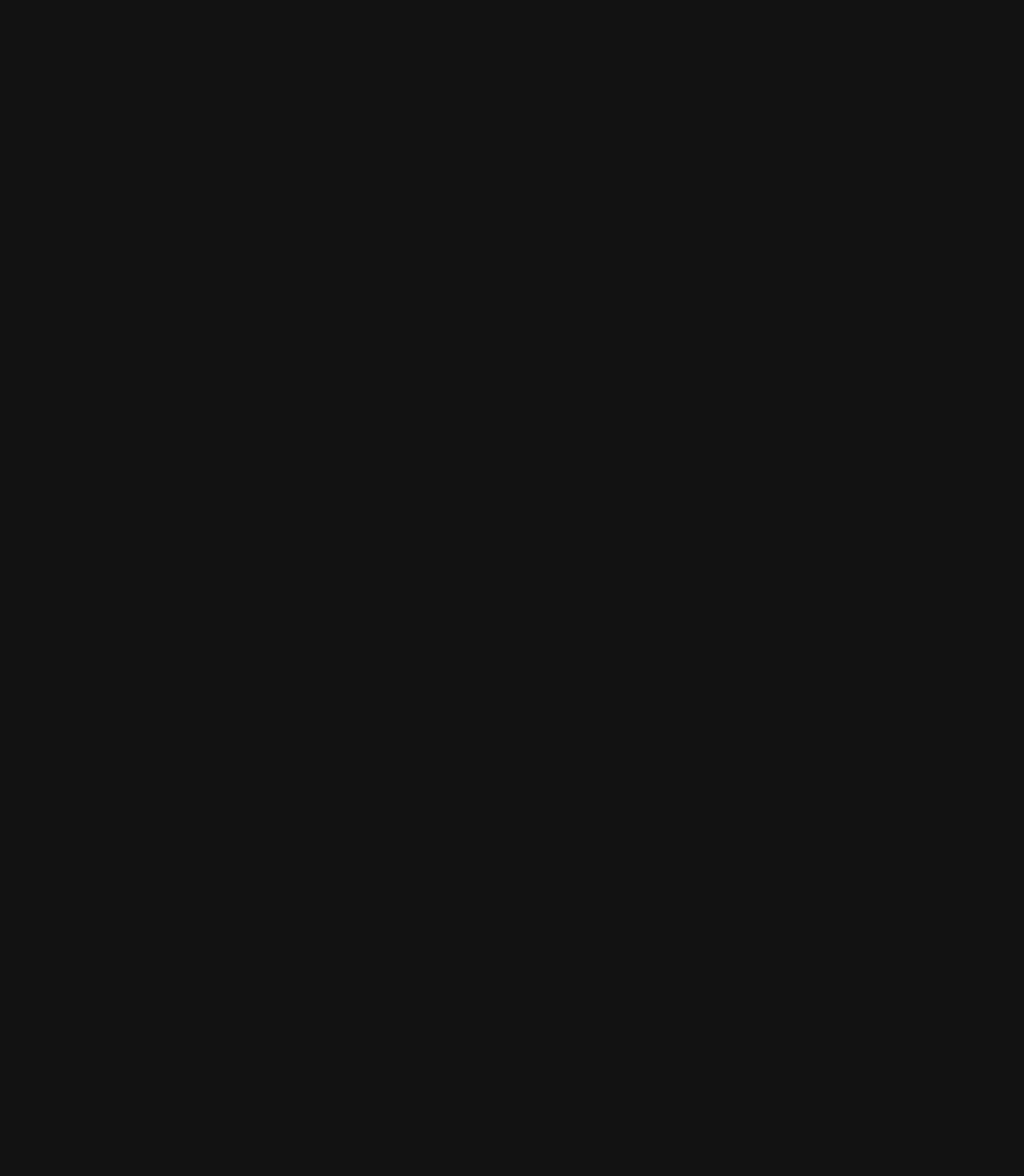
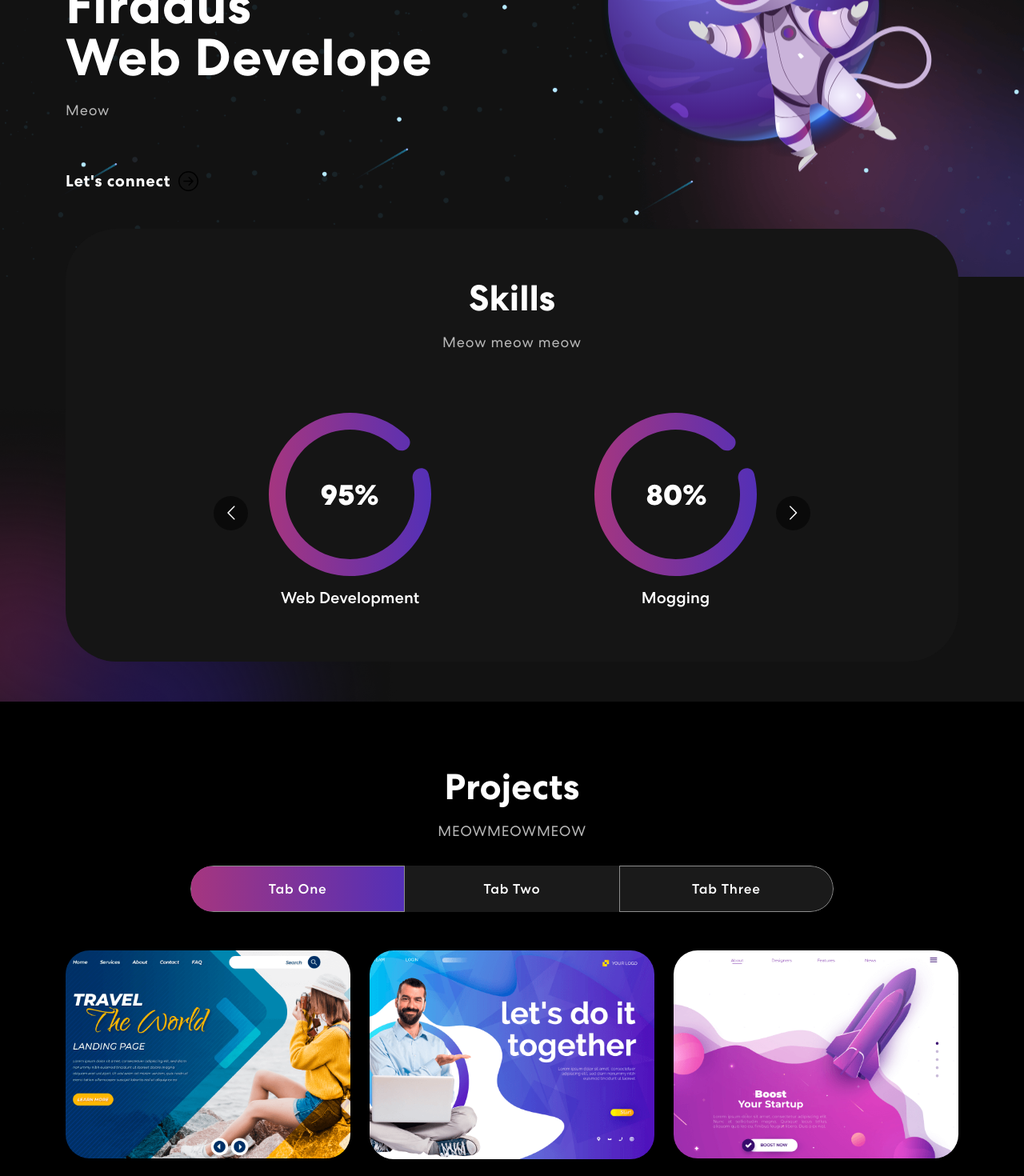
Before and after one commit to KiinanIshihara/Personal-Portfolio-Rfirdaus, a React (Create React App) app: page / in a window 1280 px wide. Shown: the part 420-1890 px from the top of the page at 80% size. Before the commit the page ends 800 px from the top, so only its background shows below. Built offline with nearby package versions, Linux system fonts and the light colour scheme.

Commit message:
added template banner, skills section, and project section (unfinished)

```diff
--- a/package.json
+++ b/package.json
@@ -8,9 +8,13 @@
     "@testing-library/react": "^16.2.0",
     "@testing-library/user-event": "^13.5.0",
     "bootstrap": "^5.3.3",
+    "install": "^0.13.0",
+    "npm": "^11.2.0",
     "react": "^19.0.0",
     "react-bootstrap": "^2.10.9",
+    "react-bootstrap-icons": "^1.11.5",
     "react-dom": "^19.0.0",
+    "react-multi-carousel": "^2.8.5",
     "react-scripts": "^5.0.1",
     "web-vitals": "^2.1.4"
   },
--- a/src/App.js
+++ b/src/App.js
@@ -1,6 +1,9 @@
 import logo from './logo.svg';
 import './App.css';
 import { NavBar } from './components/NavBar';
+import { Banner } from './components/Banner';
+import { Skills } from './components/Skills';
+import { Projects } from './components/Projects';
 import 'bootstrap/dist/css/bootstrap.min.css';
 
 
@@ -8,6 +11,10 @@
   return (
     <div className="App">
       <NavBar />
+      <Banner />
+      <Skills />
+      <Projects />
+
     </div>
   );
 }
--- /dev/null
+++ b/src/components/Banner.js
@@ -0,0 +1,66 @@
+import { Container, Row, Col } from "react-bootstrap"
+import { ArrowRightCircle } from "react-bootstrap-icons";
+import headerImg from "../assets/img/header-img.svg"
+import { useEffect, useState } from "react";
+
+export const Banner = () => {
+    const [loopNum, setLoopNum] = useState(0);
+    const [isDeleting, setIsDeleting] = useState(false);
+    const toRotate = [ "Web Developer", "Web Designer", "UI/UX Designer"];
+    const [text, setText] = useState('');
+    const [delta, setDelta] = useState(300 - Math.random() * 100);
+    const period = 2000;
+
+    useEffect(() => {
+        let ticker = setInterval(() => {
+            tick();
+        }, delta)
+
+        return () => { clearInterval(ticker)};
+    }, [text])
+
+    const tick = () => {
+        let i = loopNum % toRotate.length;
+        let fullText = toRotate[i];
+        let updatedText = isDeleting ? fullText.substring(0, text.length - 1) : fullText.substring(0, text.length + 1);
+
+        if (updatedText === '') {
+            setText("WOW");
+        }
+
+        setText(updatedText);
+
+        if (isDeleting) {
+            setDelta(prevDelta => prevDelta /2)
+        }
+
+        if (!isDeleting && updatedText === fullText) {
+            setIsDeleting(true);
+            setDelta(period);
+        } else if(isDeleting && updatedText === '') {
+            setIsDeleting(false);
+            setLoopNum(loopNum + 1);
+            setDelta(500);
+        }
+    }
+
+    return (
+        <section className="banner" id="home">
+            <Container>
+                <Row className="align-items-center">
+                    <Col xs={12} md={6} xl={7}>
+                        <span className="tagline">Welcome to my Portfolio</span>
+                        <h1>{`Hi I'm Radiya Firdaus `}<br></br><span className="wrap">{ text }</span></h1>
+                        <p>Meow</p>
+                        <button onClick={() => console.log("connect")}>Let's connect <ArrowRightCircle size={25}></ArrowRightCircle></button>
+                    </Col>
+                    <Col xs={12} md={6} xl={5}>
+                        <img src={headerImg} alt="Header Img"></img>
+                    </Col>
+                </Row>
+            </Container>
+        </section>
+    )
+
+
+}
--- /dev/null
+++ b/src/components/ProjectCard.js
@@ -0,0 +1,15 @@
+import { Col } from "react-bootstrap"
+
+export const ProjectCard = ({ title, description, imgUrl }) => {
+    return (
+        <Col sm={6} md={4}>
+            <div className="proj-imgbx">
+                <img src={imgUrl} alt="" />
+                <div className="proj-txtx">
+                    <h4>{title}</h4>
+                    <span>{description}</span>
+                </div>
+            </div>
+        </Col>
+    )
+}
--- /dev/null
+++ b/src/components/Projects.js
@@ -0,0 +1,82 @@
+import { Container, Row, Col, Nav, Tab } from "react-bootstrap";
+import { ProjectCard } from "./ProjectCard";
+import colorSharp2 from "../assets/img/color-sharp2.png";
+import projImg1 from "../assets/img/project-img1.png"
+import projImg2 from "../assets/img/project-img2.png"
+import projImg3 from "../assets/img/project-img3.png"
+
+
+export const Projects = () => {
+    const projects = [
+        {
+            title: "DidRenVR",
+            description: "VR Development",
+            imgUrl: projImg1,
+        },
+        {
+            title: "DidRenVR2",
+            description: "VR Development",
+            imgUrl: projImg2,
+        },
+        {
+            title: "DidRenVR3",
+            description: "VR Development",
+            imgUrl: projImg3,
+        }
+
+
+
+    ];
+
+    return (
+        <section className="project" id="project">
+            <Container>
+                <Row>
+                    <Col>
+                        <h2>Projects</h2>
+                        <p>MEOWMEOWMEOW</p>
+                        <Tab.Container id="projects-tabs" defaultActiveKey="first">
+                        <Nav variant="pills" className="nav-pills mb-5 justify-content-center align-items-center" id="pills-tab">
+                            <Nav.Item>
+                                <Nav.Link eventKey="first">Tab One</Nav.Link>
+                            </Nav.Item>
+                            <Nav.Item>
+                                <Nav.Link eventKey="secon">Tab Two</Nav.Link>
+                            </Nav.Item>
+                            <Nav.Item>
+                                <Nav.Link eventKey="third">Tab Three</Nav.Link>
+                            </Nav.Item>
+
+                        </Nav>
+                        <Tab.Content>
+                            <Tab.Pane eventKey="first">
+                                <Row>
+                                    {
+                                        projects.map((project, index) => {
+                                            return (
+                                                <ProjectCard
+                                                    key={index}
+                                                    {...project}
+                                                    />
+                                            )
+                                        })
+                                    }
+
+                                </Row>
+                            </Tab.Pane>
+                            <Tab.Pane eventKey="second">
+
+                            </Tab.Pane>
+                            <Tab.Pane eventKey="third">
+
+                            </Tab.Pane>
+                        </Tab.Content>
+                        </Tab.Container>
+                    </Col>
+                </Row>
+
+            </Container>
+            <img className="background-image-right" src={colorSharp2} alt=""></img>
+        </section>
+    )
+}
--- /dev/null
+++ b/src/components/Skills.js
@@ -0,0 +1,66 @@
+import Carousel from "react-multi-carousel";
+import "react-multi-carousel/lib/styles.css";
+import { Container, Row, Col } from "react-bootstrap";
+import meter1 from "../assets/img/meter1.svg"
+import meter2 from "../assets/img/meter2.svg"
+import meter3 from "../assets/img/meter3.svg"
+import colorSharp from "../assets/img/color-sharp.png"
+
+export const Skills = () => {
+    const responsive = {
+        superLargeDesktop: {
+            breakpoint: { max: 4000, min: 3000 },
+            items: 5
+        },
+        desktop: {
+            breakpoint: { max: 3000, min: 1024 },
+            items: 3
+        },
+        tablet: {
+            breakpoint: { max: 1024, min: 464 },
+            items: 2
+        },
+        mobile: {
+            breakpoint: { max: 464, min: 0},
+            items: 1
+        }
+    };
+
+    return (
+        <section className="skill" id="skills">
+            <Container>
+                <Row>
+                    <Col>
+                        <div className="skill-bx">
+                            <h2>
+                                Skills
+                            </h2>
+                            <p> Meow meow meow </p>
+                            <Carousel responsive={responsive} infinite={true} className="skill-slider">
+                                <div className="item">
+                                    <img src={meter1} alt="Image" />
+                                    <h5>Web Development</h5>
+                                </div>
+                                <div className="item">
+                                    <img src={meter2} alt="Image" />
+                                    <h5>Mogging</h5>
+                                </div>
+                                <div className="item">
+                                    <img src={meter3} alt="Image" />
+                                    <h5>Mewing</h5>
+                                </div>
+                                <div className="item">
+                                    <img src={meter3} alt="Image" />
+                                    <h5>Mmeowing</h5>
+                                </div>
+
+
+                            </Carousel>
+                        </div>
+                    </Col>
+                </Row>
+            </Container>
+            <img className="background-image-left" src={colorSharp} alt="" />
+        </section>
+    )
+}
```
Also changed, not shown: 1 other file (tests, documents, lock files or other folders).
